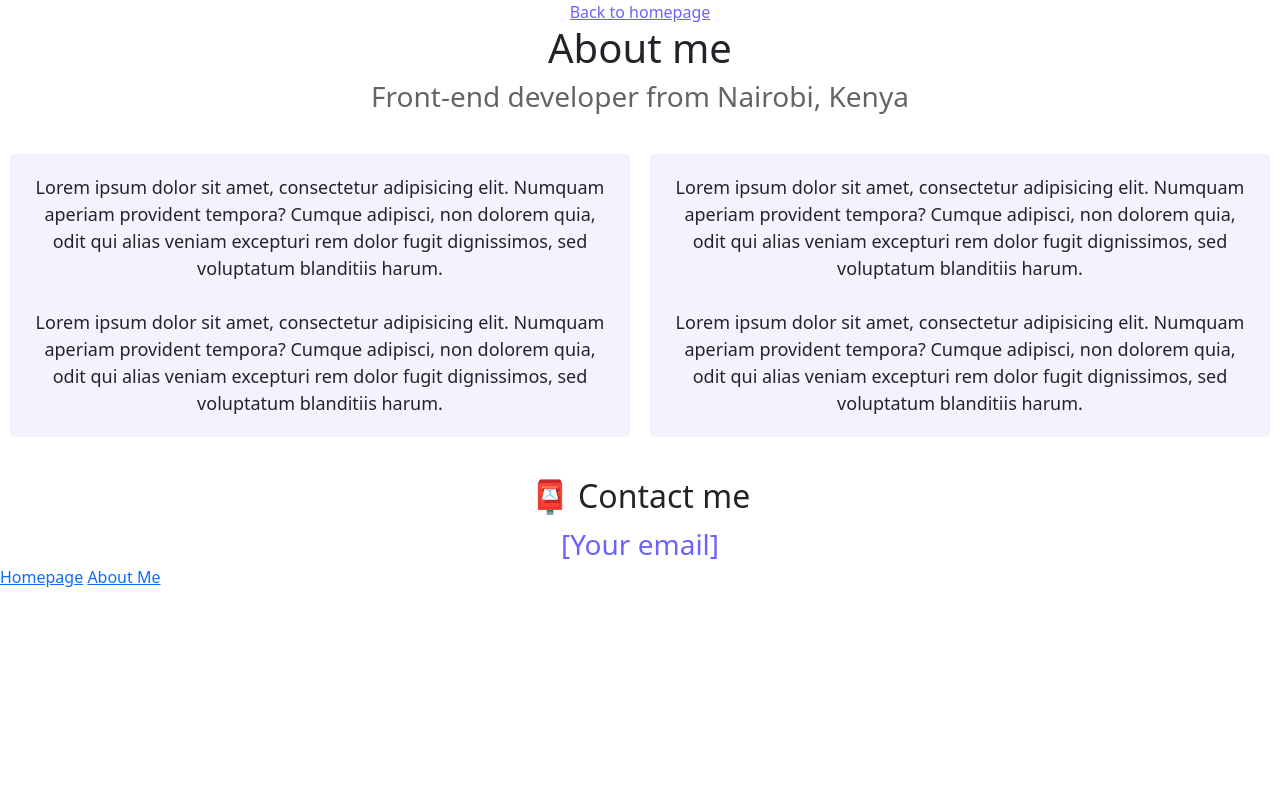
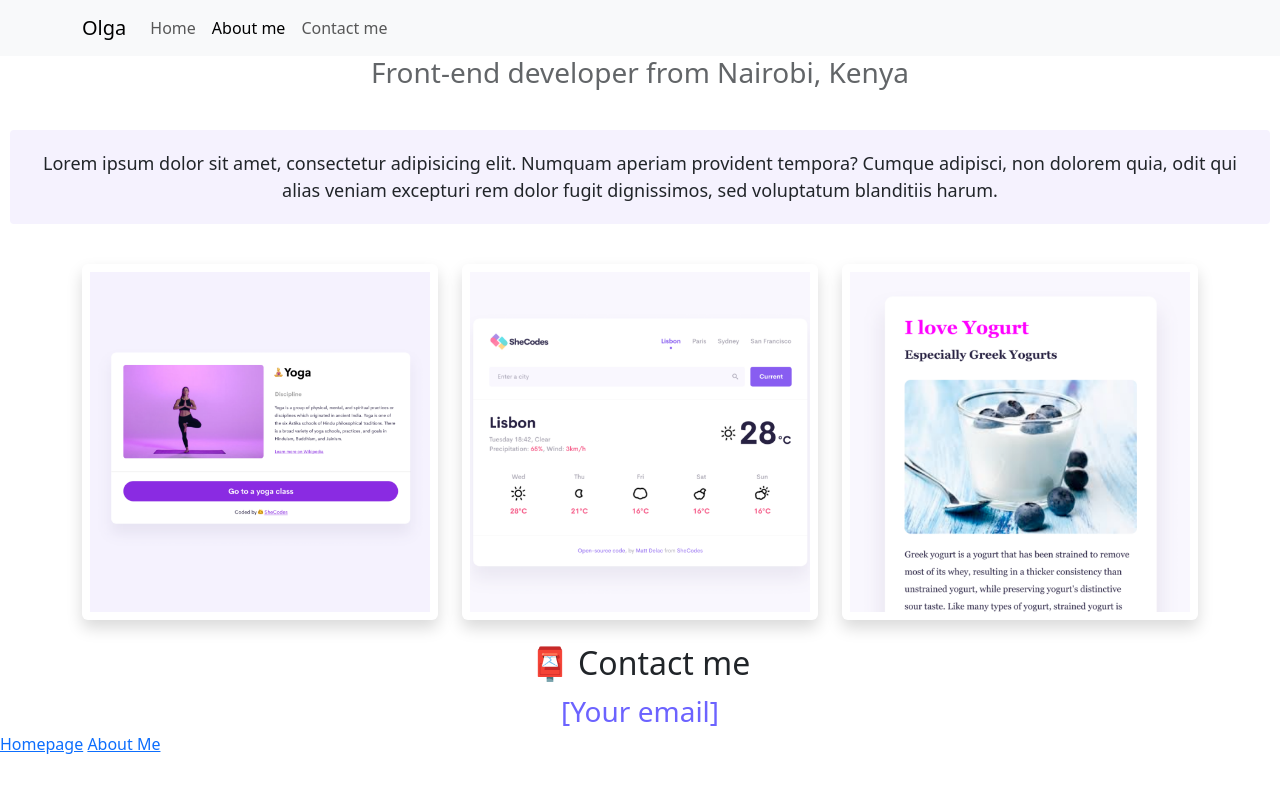
Before and after one commit to SheillaO/Olga-Website-Responsive-Class, a plain HTML site: page about.html in a window 1280 px wide. Drawn offline with nearby package versions, Linux system fonts and the light colour scheme.

Commit message:
Made website SEO friendly

```diff
--- a/about.html
+++ b/about.html
@@ -16,35 +16,52 @@
 </head>
 
 <body>
-    <a href="index.html" class="homepage-link">Back to homepage</a>
-    <h1>About me</h1>
-    <h3>Front-end developer from Nairobi, Kenya</h3>
-    <div class="about-paragraphs">
+    <nav class="navbar navbar-expand-lg navbar-light bg-light fixed-top">
+        <div class="container">
+            <a class="navbar-brand" href="/" title="Homepage">Olga</a>
+            <button class="navbar-toggler" type="button" data-bs-toggle="collapse" data-bs-target="#navbarNav"
+                aria-controls="navbarNav" aria-expanded="false" aria-label="Toggle navigation">
+                <span class="navbar-toggler-icon"></span>
+            </button>
+            <div class="collapse navbar-collapse" id="navbarNav">
+                <ul class="navbar-nav">
+                    <li class="nav-item">
+                        <a class="nav-link" aria-current="page" href="/" tilte="Homepage">Home</a>
+                    </li>
+                    <li class="nav-item">
+                        <a class="nav-link active" href="/about.html" title="About Olga ">About me</a>
+                    </li>
+                    <li class="nav-item">
+                        <a class="nav-link" href="/about.html#contact" title="Contact Olga">Contact me</a>
+                    </li>
+                </ul>
+            </div>
+        </div>
+    </nav>
+    <h1 class="text-center">About me</h1>
+    <h3 class="text-center">Front-end developer from Nairobi, Kenya</h3>
+    <div class="about-paragraphs text-center">
         <p>
-            Lorem ipsum dolor sit amet, consectetur adipisicing elit. Numquam
-            aperiam provident tempora? Cumque adipisci, non dolorem quia, odit qui
-            alias veniam excepturi rem dolor fugit dignissimos, sed voluptatum
-            blanditiis harum.
-            <br />
-            <br />
-            Lorem ipsum dolor sit amet, consectetur adipisicing elit. Numquam
-            aperiam provident tempora? Cumque adipisci, non dolorem quia, odit qui
-            alias veniam excepturi rem dolor fugit dignissimos, sed voluptatum
-            blanditiis harum.
-        </p>
-        <p>
-            Lorem ipsum dolor sit amet, consectetur adipisicing elit. Numquam
-            aperiam provident tempora? Cumque adipisci, non dolorem quia, odit qui
-            alias veniam excepturi rem dolor fugit dignissimos, sed voluptatum
-            blanditiis harum.
-            <br />
-            <br />
             Lorem ipsum dolor sit amet, consectetur adipisicing elit. Numquam
             aperiam provident tempora? Cumque adipisci, non dolorem quia, odit qui
             alias veniam excepturi rem dolor fugit dignissimos, sed voluptatum
             blanditiis harum.
         </p>
     </div>
+    <div class="container">
+        <div class="row">
+            <div class="col-sm-4">
+                <img src="/src/yoga.png" class="img-fluid p-2 mb-4 shadow rounded" alt="Yoga project" />
+            </div>
+            <div class="col-sm-4">
+                <img src="/src/weather.png" class="img-fluid p-2 mb-4 shadow rounded" alt="Weather project" />
+            </div>
+            <div class="col-sm-4">
+                <img src="/src/yogurt.png" class="img-fluid p-2 mb-4 shadow rounded" alt="Yogurt project" />
+            </div>
+        </div>
+    </div>
+
     <div id="contact">
         <h2>📮 Contact me</h2>
         <a href="mailto:[email]" class="email-link"> [Your email] </a>
```
Also changed, not shown: index.html (+14 -11 lines).
